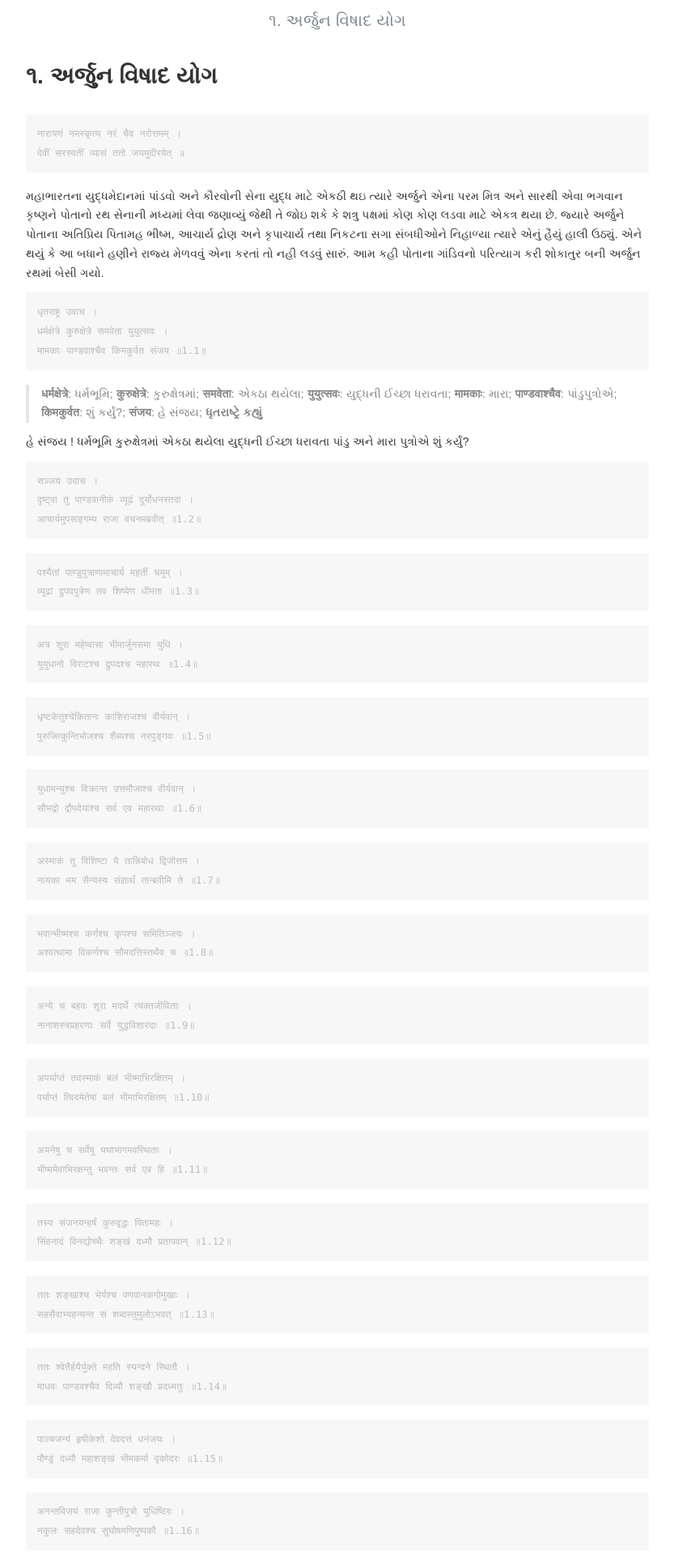
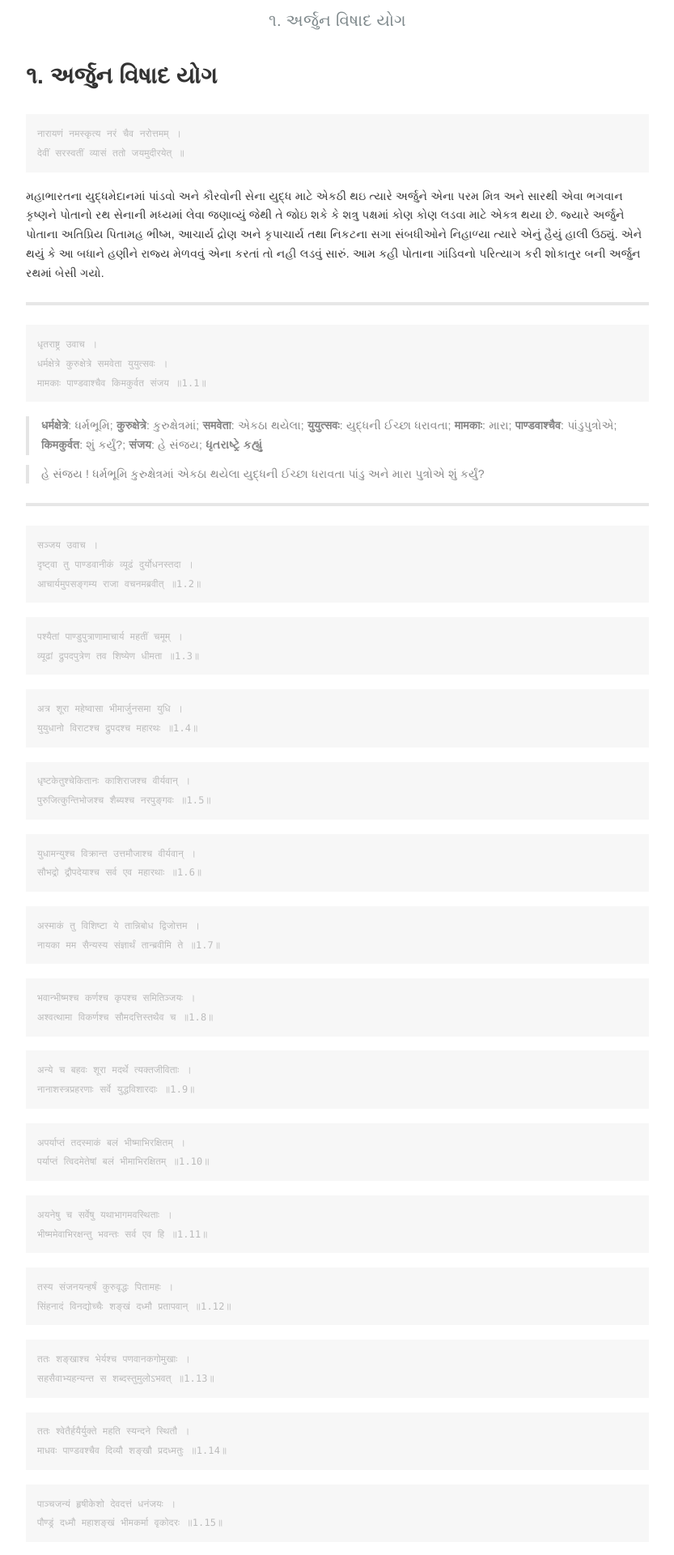
Before and after one commit to bhaveshpp/gita, a Jekyll site: the page built from _adhyay/adhyay1.md, in a window 1280 px wide. Shown: the top 1920 px of the page at 81% size, without its empty margins (223-1056 px from the left). Built offline with Jekyll 4.4.1, drawn with Linux system fonts in a browser that asks for light colours.

Commit message:
formate shlok 1.1

````diff
--- a/_adhyay/adhyay1.md
+++ b/_adhyay/adhyay1.md
@@ -14,6 +15,8 @@
 
 મહાભારતના યુદ્ધમેદાનમાં પાંડવો અને કૌરવોની સેના યુદ્ધ માટે એકઠી થઇ ત્યારે અર્જુને એના પરમ મિત્ર અને સારથી એવા ભગવાન કૃષ્ણને પોતાનો રથ સેનાની મધ્યમાં લેવા જણાવ્યું જેથી તે જોઇ શકે કે શત્રુ પક્ષમાં કોણ કોણ લડવા માટે એકત્ર થયા છે. જ્યારે અર્જુને પોતાના અતિપ્રિય પિતામહ ભીષ્મ, આચાર્ય દ્રોણ અને કૃપાચાર્ય તથા નિકટના સગા સંબધીઓને નિહાળ્યા ત્યારે એનું હૈયું હાલી ઉઠ્યું. એને થયું કે આ બધાને હણીને રાજ્ય મેળવવું એના કરતાં તો નહી લડવું સારું. આમ કહી પોતાના ગાંડિવનો પરિત્યાગ કરી શોકાતુર બની અર્જુન રથમાં બેસી ગયો.
 
+----------
+
 ```
 धृतराष्ट्र उवाच ।
 धर्मक्षेत्रे कुरुक्षेत्रे समवेता युयुत्सवः ।
@@ -22,7 +25,9 @@
 > **धर्मक्षेत्रे**: ધર્મભૂમિ; **कुरुक्षेत्रे**: કુરુક્ષેત્રમાં; **समवेता**: એકઠા થયેલા; **युयुत्सवः**: યુદ્ધની ઈચ્છા ધરાવતા; **मामकाः**: મારા; **पाण्डवाश्चैव**: પાંડુપુત્રોએ; **किमकुर्वत**: શું કર્યું?; **संजय**: હે સંજય;
 **ધૃતરાષ્ટ્રે કહ્યું**
 
-હે સંજય ! ધર્મભૂમિ કુરુક્ષેત્રમાં એકઠા થયેલા યુદ્ધની ઈચ્છા ધરાવતા પાંડુ અને મારા પુત્રોએ શું કર્યું?
+> હે સંજય ! ધર્મભૂમિ કુરુક્ષેત્રમાં એકઠા થયેલા યુદ્ધની ઈચ્છા ધરાવતા પાંડુ અને મારા પુત્રોએ શું કર્યું?
+
+----------
 
 ```
 सञ्जय उवाच ।
````
Also changed, not shown: other parts of _adhyay/adhyay1.md (+1 -0 lines).
